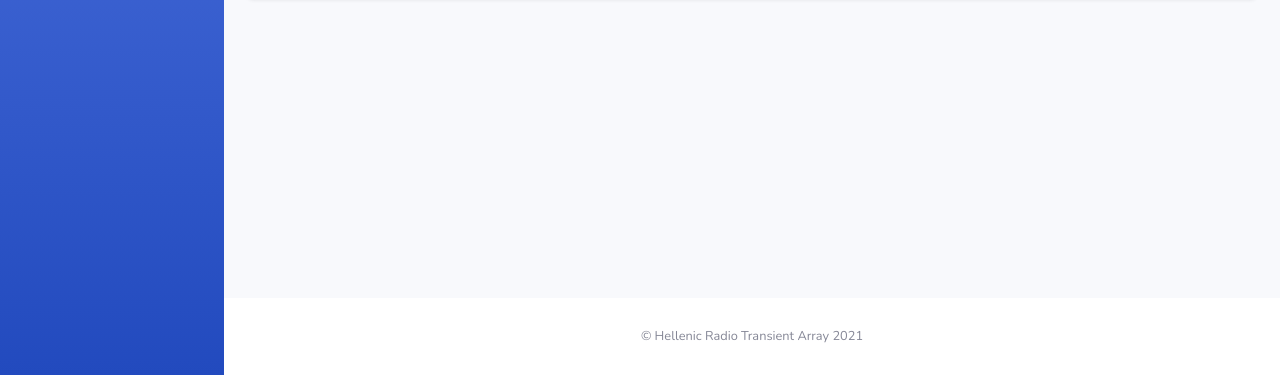
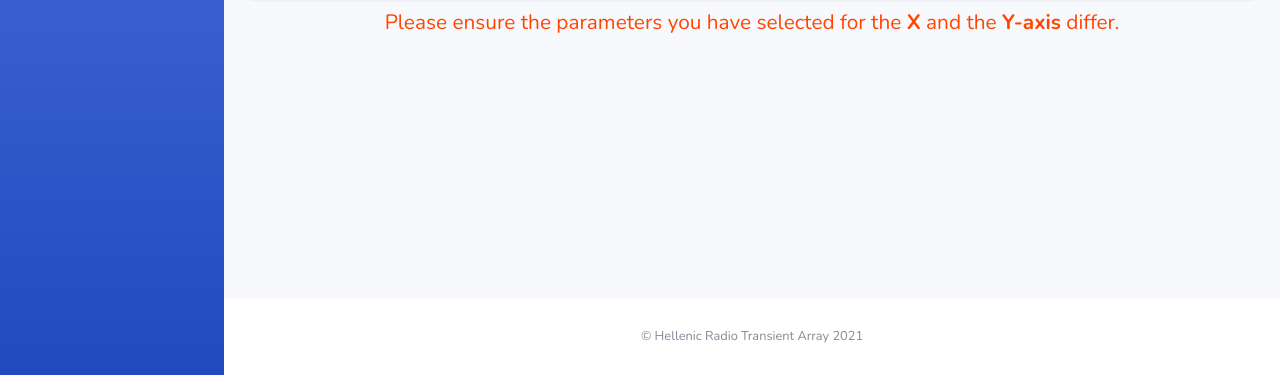
Before and after one commit to HeRTA/FRBSTATS, a website with bundled scripts: page plots.html in a window 1280 px wide. Shown: the part 425-800 px from the top of the page. Built offline with nearby package versions, Linux system fonts and the light colour scheme.

Commit message:
Apply margin and colors to center

```diff
--- a/plots.html
+++ b/plots.html
@@ -202,7 +202,9 @@
                             <i class="far fa-chart-line fa-lg text-white-50" aria-hidden="true"></i> Plot Parameters</a>
                     </center>
 
-                    <center style="margin-top: 1%"><a id="errorMsg" style="font-size: 130%; color: orangered; visibility: hidden"></a></center>
+                    <center id="errorMsg" style="margin-top: 1%; font-size: 130%; color: orangered; visibility: visible;">
+                        <a>Please ensure the parameters you have selected for the <b>X</b> and the <b>Y-axis</b> differ.</a>
+                    </center>
 
 <div class="card shadow mb-4" id="results" style="visibility: hidden">
                                 <div class="card-header py-3">
```
